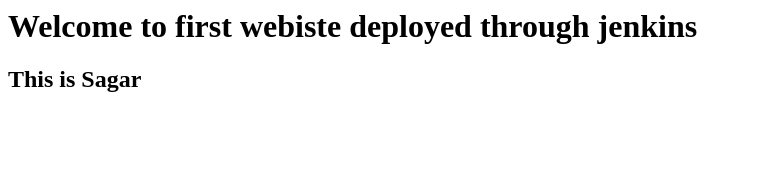
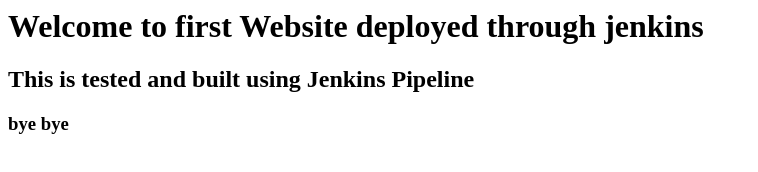
Before and after one commit to rabkumar/jenkinsdemo, a plain HTML site: page index.html in a window 1280 px wide. Shown: the whole page, without its empty margins (0-758 px from the left). Drawn offline with Linux system fonts and the light colour scheme.

Commit message:
Update index.html

```diff
--- a/index.html
+++ b/index.html
@@ -1,7 +1,8 @@
 <html>
 <title> Welcome to My site</title>
 <body>
-	<h1> Welcome to first webiste deployed through jenkins </h1>
-	<h2> This is Sagar </h2>
+	<h1> Welcome to first Website deployed through jenkins </h1>
+	<h2> This is tested and built using Jenkins Pipeline </h2>
+	<h3> bye bye</h3>
 </body>
 </html>
```
